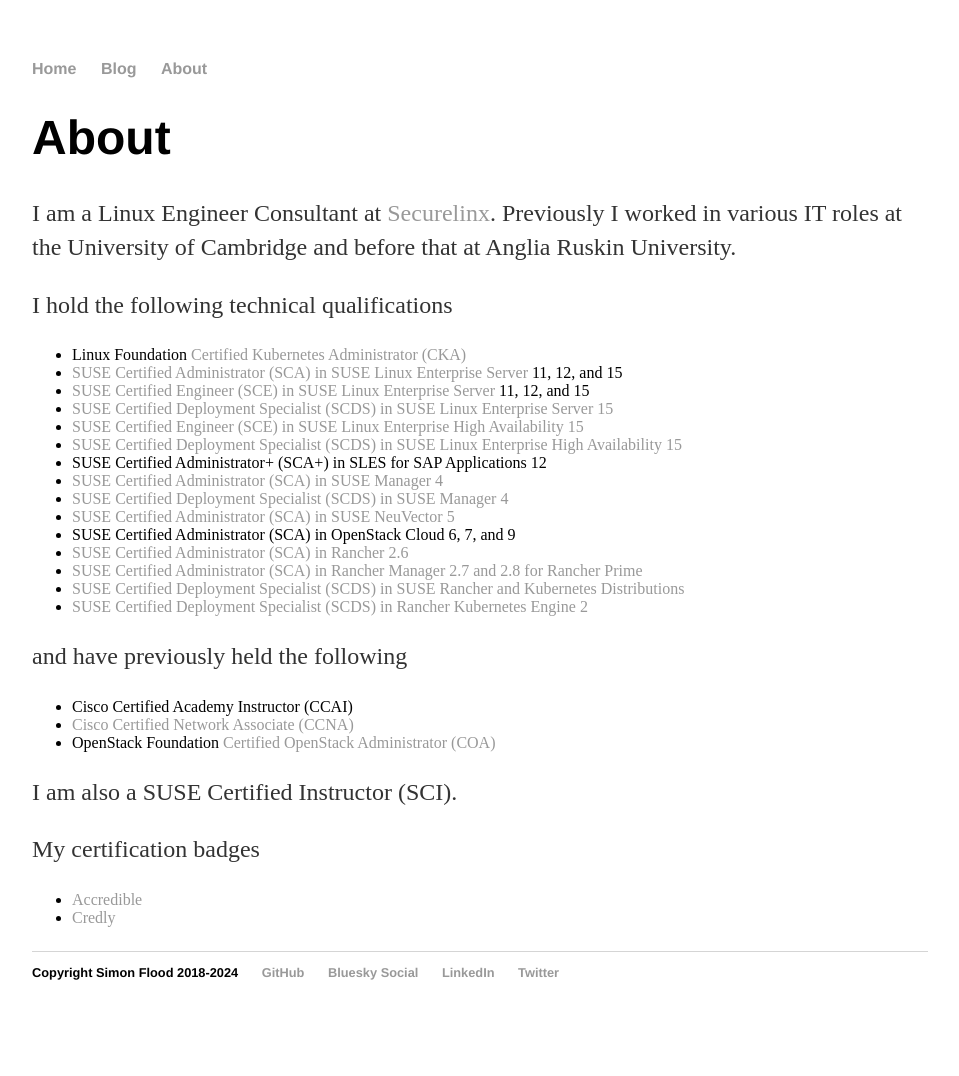
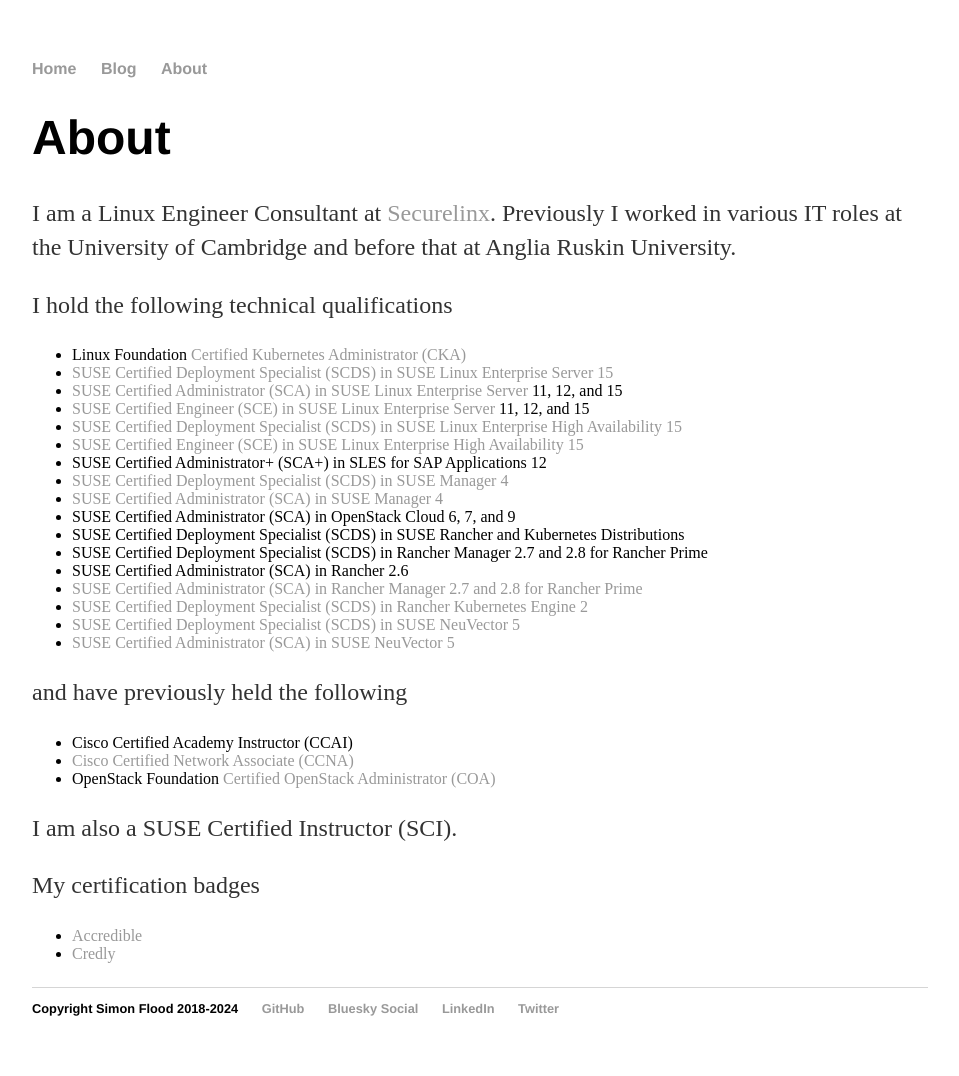
Before and after one commit to simonflood/simonflood.github.io, a Jekyll site: the page built from about/index.html, in a window 1280 px wide. Shown: the whole page, without its empty margins (160-1119 px from the left). Built offline with Jekyll 4.4.1, drawn with Linux system fonts in a browser that asks for light colours; before the commit the page ends 1040 px from its top, so only the background shows below that.

Commit message:
added SCDS in NeuVector 5 and Rancher Manager 2.7 & 2.8

```diff
--- a/about/index.html
+++ b/about/index.html
@@ -8,20 +8,22 @@
 	<p>I hold the following technical qualifications</p>
         <ul>
           <li />Linux Foundation <a href="https://training.linuxfoundation.org/certification/certified-kubernetes-administrator-cka/">Certified Kubernetes Administrator (CKA)</a>
+          <li /><a href="https://www.suse.com/training/exam/scds_sles15">SUSE Certified Deployment Specialist (SCDS) in SUSE Linux Enterprise Server 15</a>
           <li /><a href="https://www.suse.com/training/exam/sca-sles-15/">SUSE Certified Administrator (SCA) in SUSE Linux Enterprise Server</a> 11, 12, and 15
           <li /><a href="https://www.suse.com/training/exam/sce-sles-15/">SUSE Certified Engineer (SCE) in SUSE Linux Enterprise Server</a> 11, 12, and 15
-          <li /><a href="https://www.suse.com/training/exam/scds_sles15">SUSE Certified Deployment Specialist (SCDS) in SUSE Linux Enterprise Server 15</a>
+          <li /><a href="https://www.suse.com/training/exam/scds-sle-ha-15">SUSE Certified Deployment Specialist (SCDS) in SUSE Linux Enterprise High Availability 15</a>
           <li /><a href="https://www.suse.com/training/exam/sce-sle-ha-15">SUSE Certified Engineer (SCE) in SUSE Linux Enterprise High Availability 15</a>
-          <li /><a href="https://www.suse.com/training/exam/scds-sle-ha-15">SUSE Certified Deployment Specialist (SCDS) in SUSE Linux Enterprise High Availability 15</a>
           <li />SUSE Certified Administrator+ (SCA+) in SLES for SAP Applications 12
+          <li /><a href="https://www.suse.com/training/exam/scds-suma-4">SUSE Certified Deployment Specialist (SCDS) in SUSE Manager 4</a>
           <li /><a href="https://www.suse.com/training/exam/sca-suma-4">SUSE Certified Administrator (SCA) in SUSE Manager 4</a>
-          <li /><a href="https://www.suse.com/training/exam/scds-suma-4">SUSE Certified Deployment Specialist (SCDS) in SUSE Manager 4</a>
+          <li />SUSE Certified Administrator (SCA) in OpenStack Cloud 6, 7, and 9
+          <li />SUSE Certified Deployment Specialist (SCDS) in SUSE Rancher and Kubernetes Distributions
+          <li /<a href="https://www.suse.com/training/exam/scds_rancher_mgr2_7_8">SUSE Certified Deployment Specialist (SCDS) in Rancher Manager 2.7 and 2.8 for Rancher Prime</a>
+          <li />SUSE Certified Administrator (SCA) in Rancher 2.6
+          <li /><a href="https://www.suse.com/training/exam/sca-rancher-2-7">SUSE Certified Administrator (SCA) in Rancher Manager 2.7 and 2.8 for Rancher Prime</a>
+          <li /><a href="https://www.suse.com/training/exam/scds_rke2">SUSE Certified Deployment Specialist (SCDS) in Rancher Kubernetes Engine 2</a>
+          <li /><a href="https://www.suse.com/training/exam/scds-neuvector5">SUSE Certified Deployment Specialist (SCDS) in SUSE NeuVector 5</a>
           <li /><a href="https://www.suse.com/training/exam/sca-neuvector5">SUSE Certified Administrator (SCA) in SUSE NeuVector 5</a>
-          <li />SUSE Certified Administrator (SCA) in OpenStack Cloud 6, 7, and 9
-          <li /><a href="https://www.suse.com/training/exam/sca-rancher-2-6">SUSE Certified Administrator (SCA) in Rancher 2.6</a>
-          <li /><a href="https://www.suse.com/training/exam/sca-rancher-2-6">SUSE Certified Administrator (SCA) in Rancher Manager 2.7 and 2.8 for Rancher Prime</a>
-          <li /><a href="https://www.suse.com/training/exam/scds-ran-k8s">SUSE Certified Deployment Specialist (SCDS) in SUSE Rancher and Kubernetes Distributions</a>
-          <li /><a href="https://www.suse.com/training/exam/scds_rke2">SUSE Certified Deployment Specialist (SCDS) in Rancher Kubernetes Engine 2</a>
         </ul>
         <p>and have previously held the following</p>
         <ul>
```
